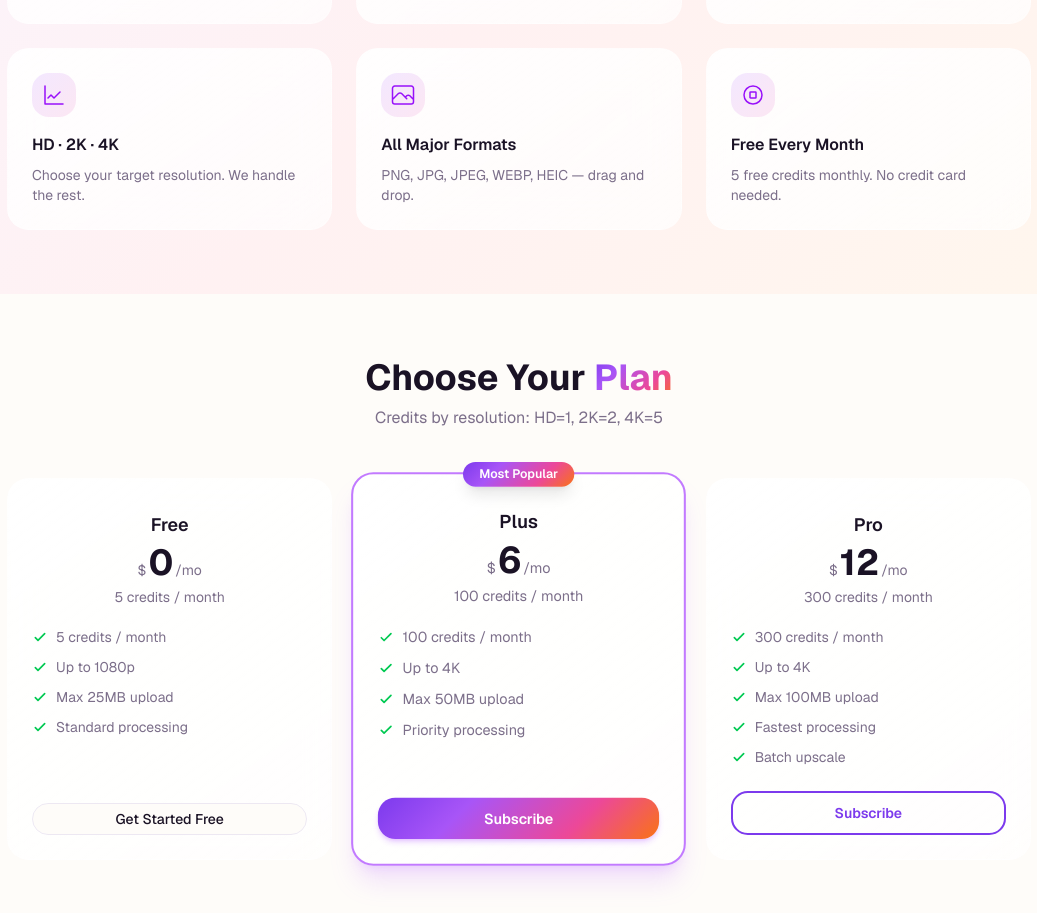
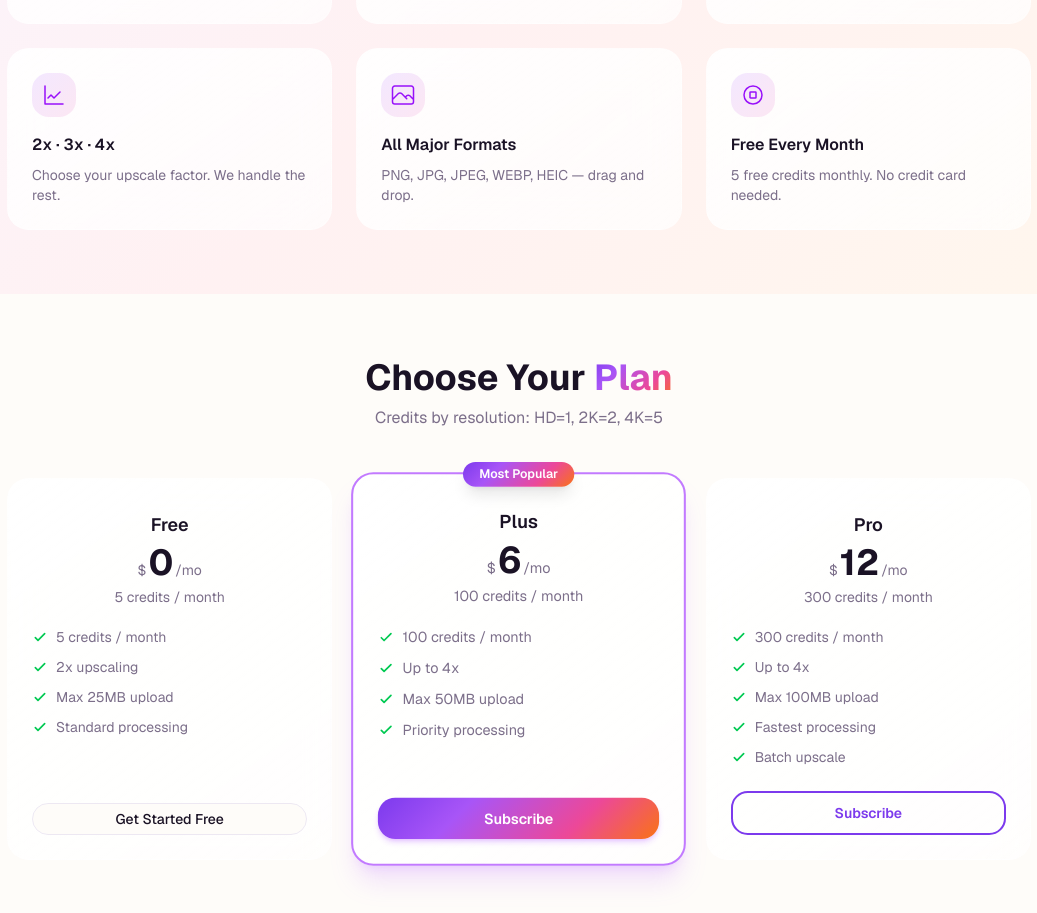
Before and after one commit to elaine202309/imageupscaler, a Next.js app: page / in a window 1280 px wide. Shown: the part 1920-2833 px from the top of the page, without its empty margins (121-1158 px from the left). Built offline with nearby package versions, Linux system fonts and the light colour scheme; no server answers.

Commit message:
Rename HD/2K/4K to 2x/3x/4x everywhere

```diff
--- a/src/app/api/upscale/route.ts
+++ b/src/app/api/upscale/route.ts
@@ -16,8 +16,8 @@ export async function POST(request: NextRequest) {
     if (!originalUrl || typeof originalUrl !== "string") {
       return NextResponse.json({ error: "originalUrl is required." }, { status: 400 });
     }
-    if (!["HD", "2K", "4K"].includes(target)) {
-      return NextResponse.json({ error: "target must be HD, 2K, or 4K." }, { status: 400 });
+    if (!["2x", "3x", "4x"].includes(target)) {
+      return NextResponse.json({ error: "target must be 2x, 3x, or 4x." }, { status: 400 });
     }
 
     // Get user session
--- a/src/app/page.tsx
+++ b/src/app/page.tsx
@@ -249,7 +249,7 @@ export default function HomePage() {
             <FeatureCard icon={<BrainIcon />} title="AI-Powered Engine" description="AI model reconstructs details and sharpens edges with stunning accuracy." />
             <FeatureCard icon={<LightningIcon />} title="Lightning Fast" description="Cloud GPU delivers upscaled images in seconds." />
             <FeatureCard icon={<ShieldIcon />} title="Privacy Protected" description="Images auto-deleted. We never share or train on your data." />
-            <FeatureCard icon={<ScaleIcon />} title="HD · 2K · 4K" description="Choose your target resolution. We handle the rest." />
+            <FeatureCard icon={<ScaleIcon />} title="2x · 3x · 4x" description="Choose your upscale factor. We handle the rest." />
             <FeatureCard icon={<FormatIcon />} title="All Major Formats" description="PNG, JPG, JPEG, WEBP, HEIC — drag and drop." />
             <FeatureCard icon={<FreeIcon />} title="Free Every Month" description="5 free credits monthly. No credit card needed." />
           </div>
--- a/src/components/upload/UpscaleOptions.tsx
+++ b/src/components/upload/UpscaleOptions.tsx
@@ -3,7 +3,7 @@
 import type { Plan } from "@/types";
 import { cn } from "@/lib/utils";
 
-export type TargetResolution = "HD" | "2K" | "4K";
+export type TargetResolution = "2x" | "3x" | "4x";
 
 interface UpscaleOptionsProps {
   selected: TargetResolution | null;
@@ -19,9 +19,9 @@ const options: {
   credits: number;
   minPlan: Plan;
 }[] = [
-  { target: "HD", label: "HD", desc: "2× your image size", credits: 1, minPlan: "free" },
-  { target: "2K", label: "2K", desc: "3× your image size", credits: 2, minPlan: "free" },
-  { target: "4K", label: "4K", desc: "4× your image size", credits: 5, minPlan: "plus" },
+  { target: "2x", label: "2x", desc: "Double your image size", credits: 1, minPlan: "free" },
+  { target: "3x", label: "3x", desc: "Triple your image size", credits: 2, minPlan: "free" },
+  { target: "4x", label: "4x", desc: "Quadruple your image size", credits: 5, minPlan: "plus" },
 ];
 
 export function UpscaleOptions({
--- a/src/lib/fal.ts
+++ b/src/lib/fal.ts
@@ -54,11 +54,11 @@ interface QueueStatus {
 // Public API
 // ============================================================
 
-// Factor mapping: our labels → scale factor
+// Factor mapping: labels → scale factor
 const FACTOR_MAP: Record<string, number> = {
-  HD: 2,
-  "2K": 3,
-  "4K": 4,
+  "2x": 2,
+  "3x": 3,
+  "4x": 4,
 };
 
 /**
@@ -77,7 +77,7 @@ export async function submitUpscaleByTarget(
 
   const factor = FACTOR_MAP[targetLabel];
   if (!factor) {
-    throw new Error(`Unknown target: ${targetLabel}. Use HD, 2K, or 4K.`);
+    throw new Error(`Unknown target: ${targetLabel}. Use 2x, 3x, or 4x.`);
   }
 
   const input: FalUpscaleInput = {
--- a/src/types/index.ts
+++ b/src/types/index.ts
@@ -64,7 +64,7 @@ export const PRICING_PLANS: PricingPlan[] = [
     hasAds: true,
     features: [
       "5 credits / month",
-      "Up to 1080p",
+      "2x upscaling",
       "Max 25MB upload",
       "Standard processing",
     ],
@@ -78,7 +78,7 @@ export const PRICING_PLANS: PricingPlan[] = [
     hasAds: false,
     features: [
       "100 credits / month",
-      "Up to 4K",
+      "Up to 4x",
       "Max 50MB upload",
       "Priority processing",
     ],
@@ -93,7 +93,7 @@ export const PRICING_PLANS: PricingPlan[] = [
     hasAds: false,
     features: [
       "300 credits / month",
-      "Up to 4K",
+      "Up to 4x",
       "Max 100MB upload",
       "Fastest processing",
       "Batch upscale",
```
